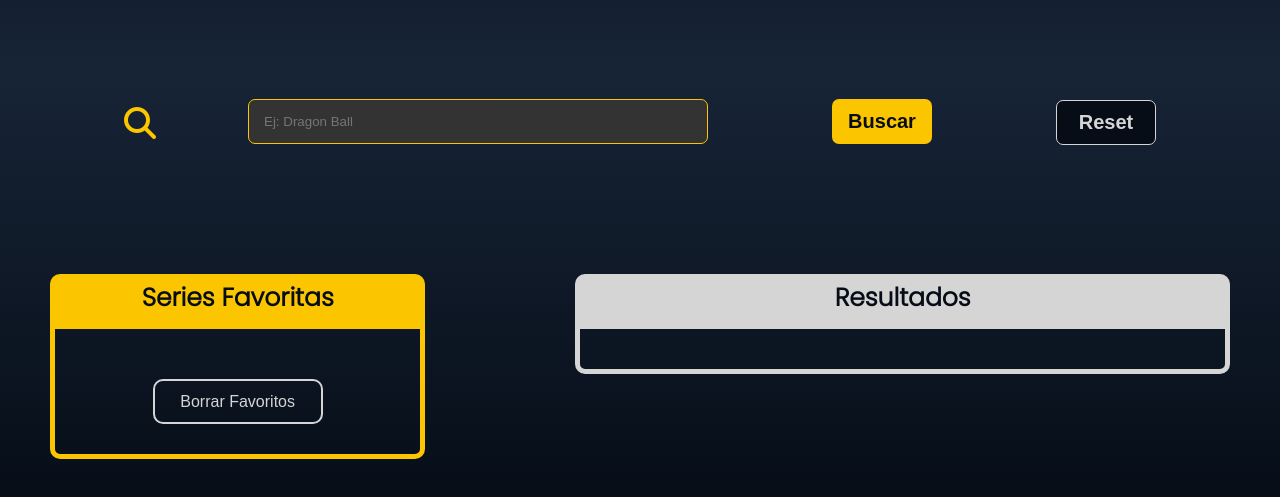
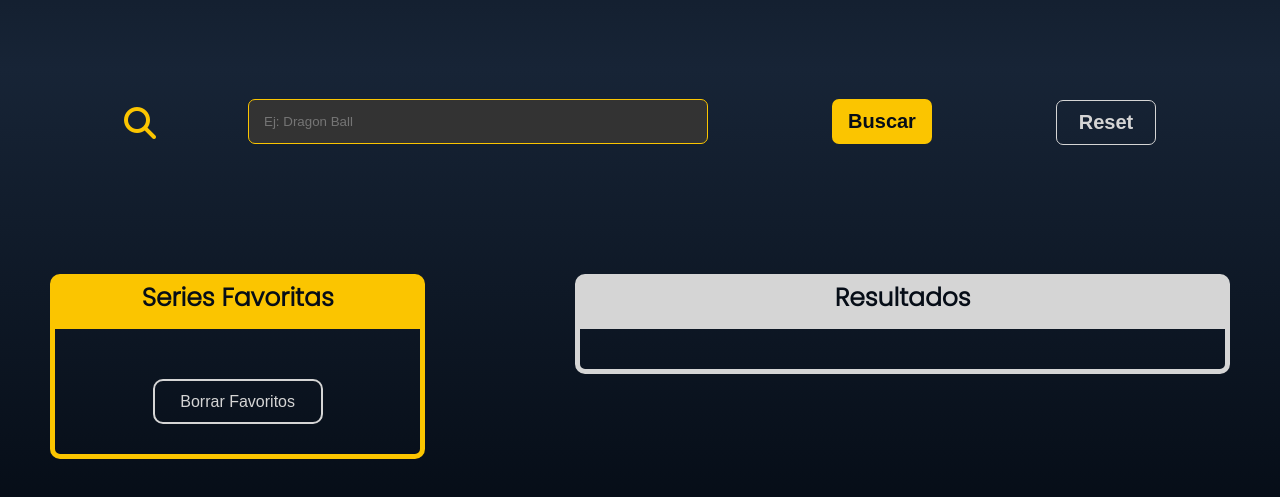
Before and after one commit to MartaOnis/anime-searcher, a website: page docs/index.html in a window 1280 px wide. Shown: the part 323-820 px from the top of the page. Drawn offline with Linux system fonts and the light colour scheme.

Commit message:
Add new README

```diff
--- a/src/scss/layout/_page.scss
+++ b/src/scss/layout/_page.scss
@@ -55,7 +55,7 @@
   }
   &__resetBtn {
     color: $color-secondary;
-    background-color: $color-bg;
+    background-color: transparent;
     width: 170px;
     height: 45px;
     font-size: 20px;
```
Also changed, not shown: README.md, docs/assets/css/main.css.
